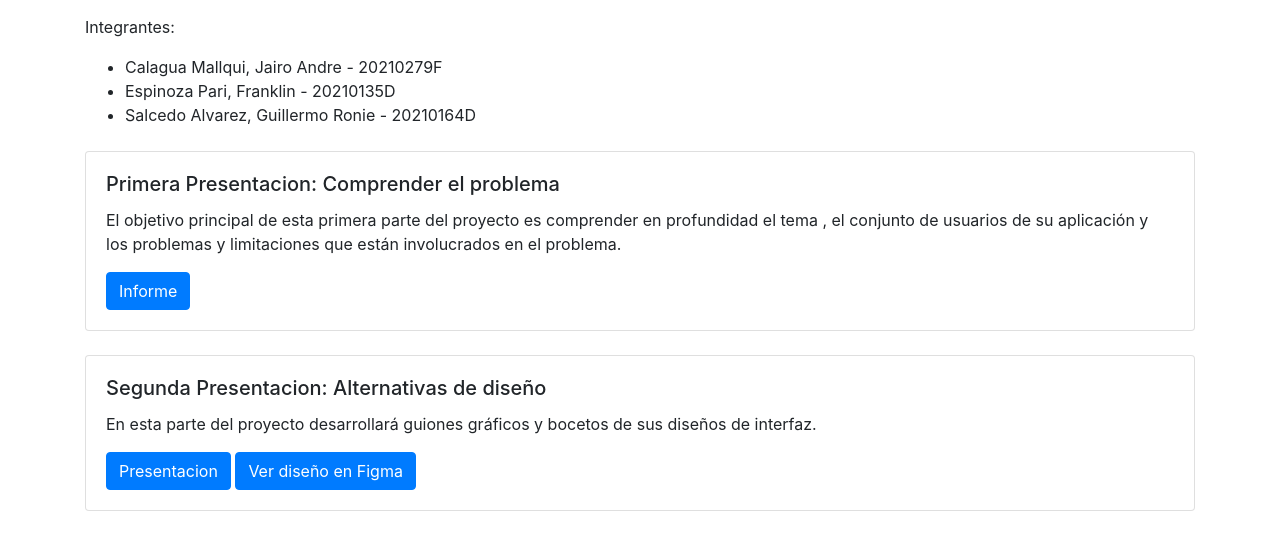
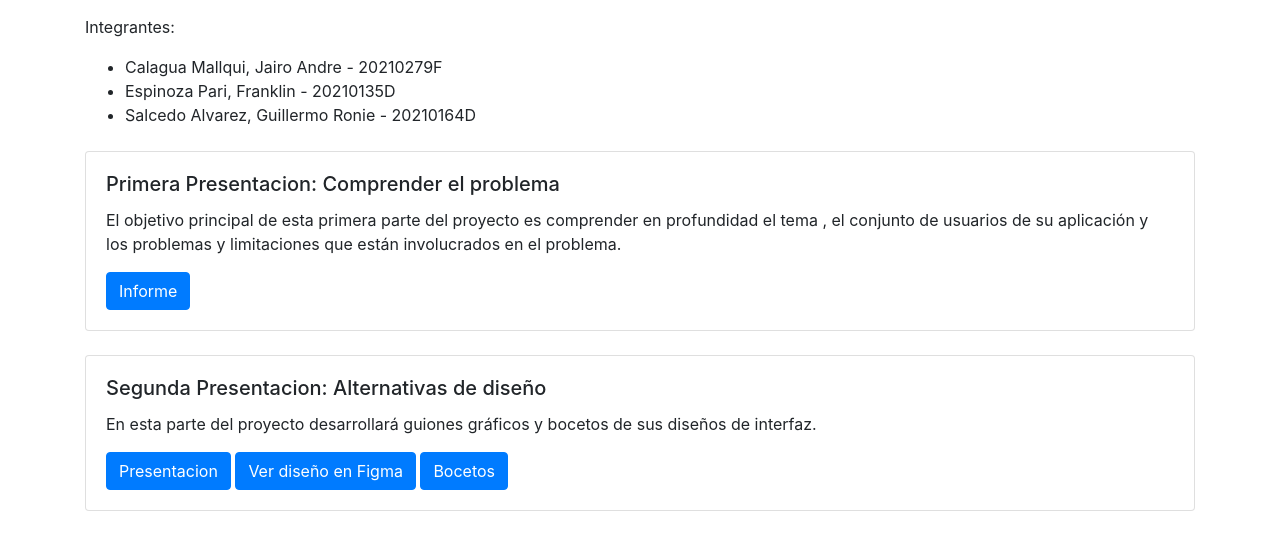
Before and after one commit to guisa17/CC451, a plain HTML site: page index.html in a window 1280 px wide. Shown: the part 71-618 px from the top of the page. Drawn offline with nearby package versions, Linux system fonts and the light colour scheme.

Commit message:
Update index.html

```diff
--- a/index.html
+++ b/index.html
@@ -45,7 +45,7 @@
             diseños de interfaz.</p>
           <a href="GRUPO 6 - IHC.pdf" class="btn btn-primary">Presentacion</a>
           <a href="https://www.figma.com/file/oY5GfMDufj5cwKQijhNFl6/PC2---IHC?type=design&mode=design&t=JpDf1JL8uGx4Tdn4-1" class="btn btn-primary" target="_blank">Ver diseño en Figma</a>
-
+          <a href="Bocetos.pdf" class="btn btn-primary">Bocetos</a>
         </div>
       </div>
 
```
